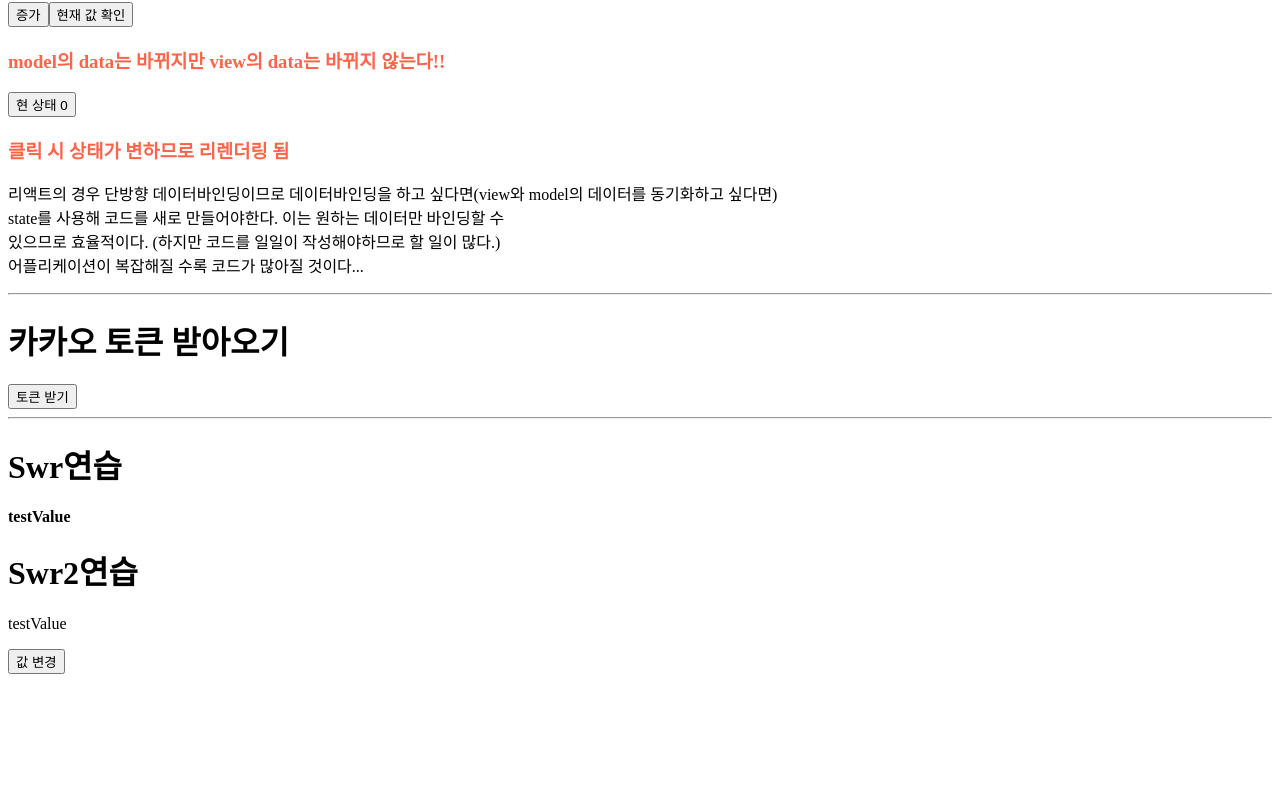
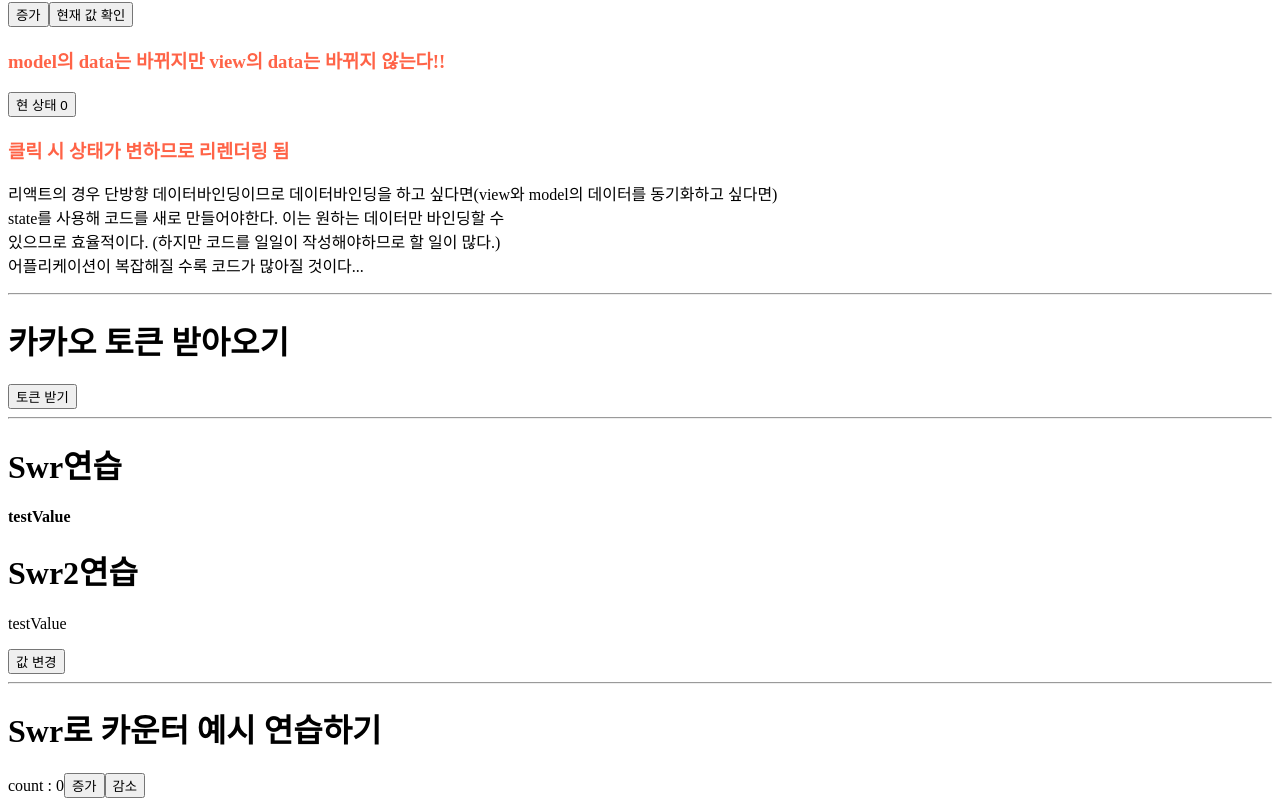
Before and after one commit to umcondo/MAPO_html-css, a React (Create React App) app in the folder reactcra/: page / in a window 1280 px wide. Shown: the part 906-1712 px from the top of the page. Before the commit the page ends 1588 px from the top, so only its background shows below. Built offline with nearby package versions, Linux system fonts and the light colour scheme.

Commit message:
swr 연습 2

```diff
--- a/reactcra/src/App.js
+++ b/reactcra/src/App.js
@@ -11,6 +11,7 @@ import DataBinding from "./DataBinding";
 import GetKaKao from "./components/GetKaKao";
 import Swr from "./components/Swr";
 import Swr2 from "./components/Swr2";
+import SwrCounter from "./components/SwrCounter";
 
 const countActiveUser = (users) => {
   console.log("활성 사용자를 세는중 ...");
@@ -105,6 +106,8 @@ function App() {
       <hr />
       <Swr />
       <Swr2 />
+      <hr />
+      <SwrCounter />
     </div>
   );
 }
--- /dev/null
+++ b/reactcra/src/components/SwrCounter.jsx
@@ -0,0 +1,31 @@
+import useSWR from "swr";
+
+const useCounter = () => {
+  const { data, mutate } = useSWR("state", () => window.count);
+
+  return {
+    data: data || 0,
+    mutate: (count) => {
+      window.count = count;
+      return mutate();
+    },
+  };
+};
+
+const SwrCounter = () => {
+  const { data, mutate } = useCounter();
+
+  const handleInc = () => mutate(data + 1);
+  const handleDec = () => mutate(data - 1);
+
+  return (
+    <div>
+      <h1>Swr로 카운터 예시 연습하기</h1>
+      <span>count : {data}</span>
+      <button onClick={handleInc}>증가</button>
+      <button onClick={handleDec}>감소</button>
+    </div>
+  );
+};
+
+export default SwrCounter;
```
